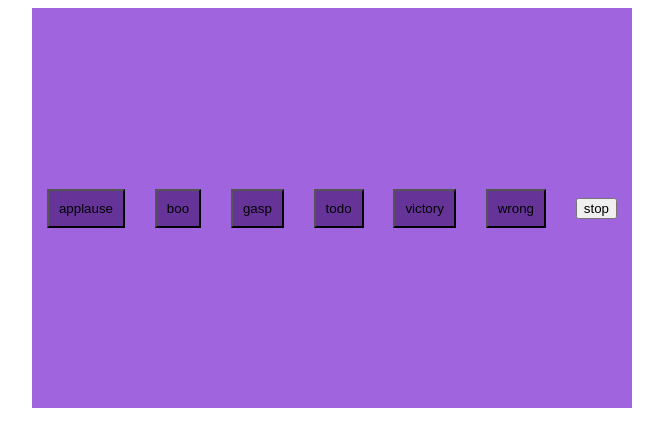
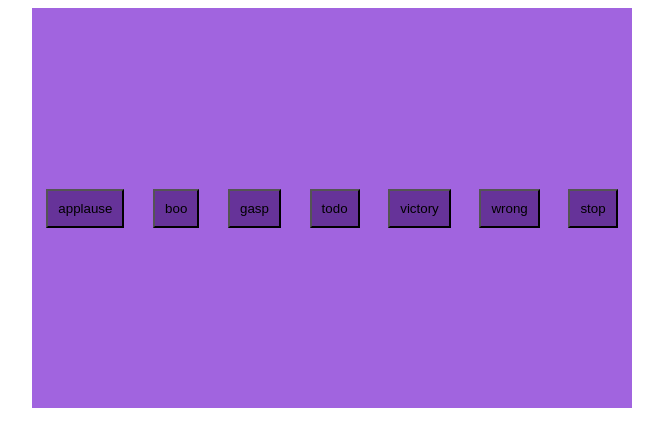
Before and after one commit to acciojob/Soundbar-Mustaqhasan, a website: page main.html in a window 1280 px wide. Shown: the whole page, without its empty margins (308-971 px from the left). Drawn offline with Linux system fonts and the light colour scheme.

Commit message:
created a submission

```diff
--- a/styles.css
+++ b/styles.css
@@ -22,3 +22,7 @@
 	background-color:#663399;
 
 }
+.stop{
+	padding:10px;
+	background-color:#663399;
+}
```
